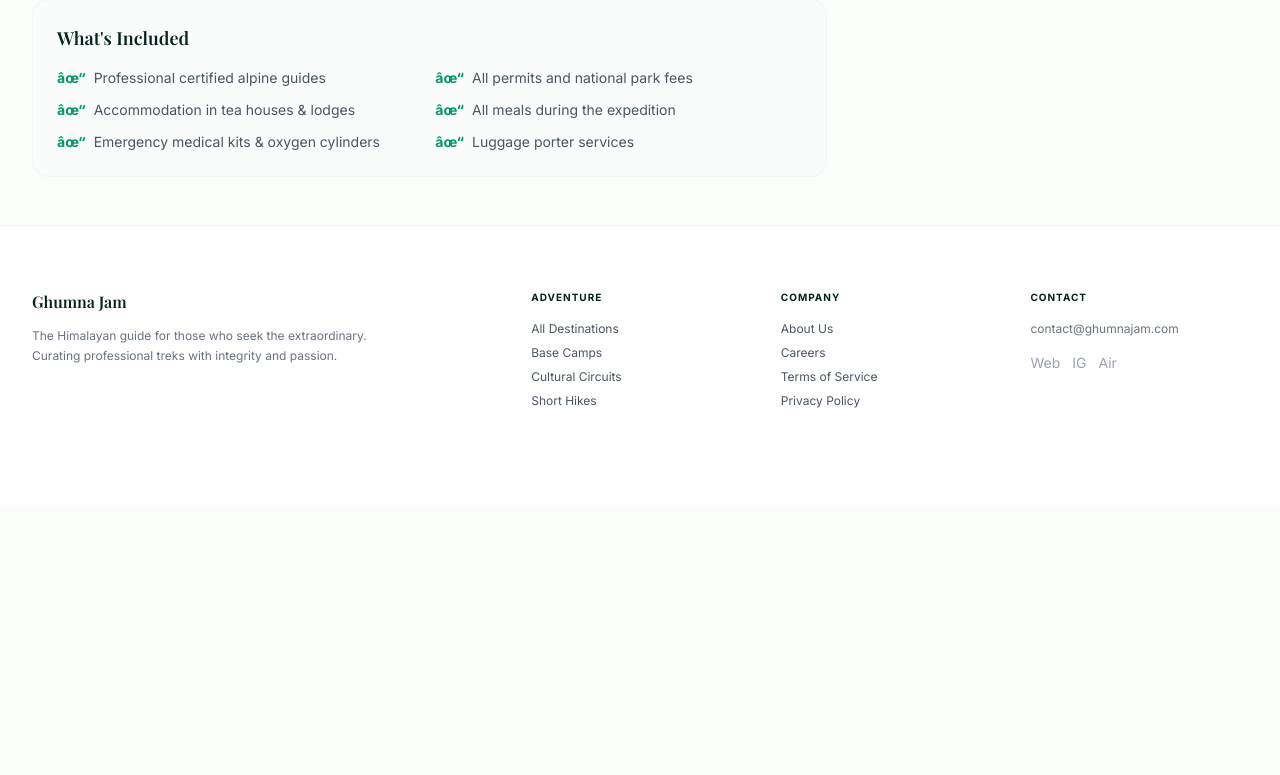
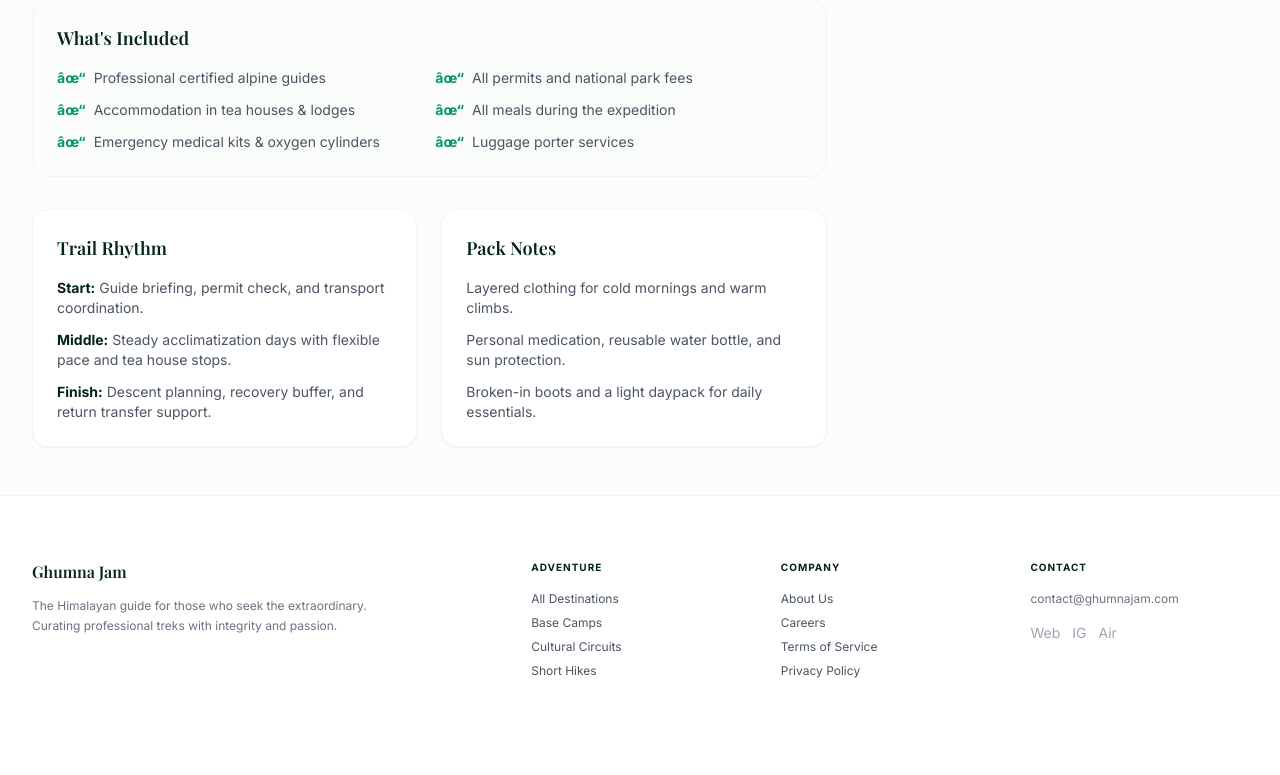
Before and after one commit to 1nzur/Ghumna-Jam, a Flask app: page /destination/1 in a window 1280 px wide. Shown: the part 1057-1832 px from the top of the page. Before the commit the page ends 1465 px from the top, so only its background shows below. Run offline with Flask 3, Linux system fonts and the light colour scheme; data comes from the database, SQL or seed files in the repository; some libraries are stand-ins or nearby versions; some web fonts are replaced.

Commit message:
Enrich destination detail guidance

```diff
--- a/app/templates/destination_detail.html
+++ b/app/templates/destination_detail.html
@@ -90,6 +90,25 @@
                     </li>
                 </ul>
             </div>
+
+            <div class="grid grid-cols-1 md:grid-cols-2 gap-6">
+                <div class="bg-white p-6 rounded-2xl border border-gray-100 shadow-sm">
+                    <h3 class="font-serif text-lg text-brandGreen font-semibold mb-4">Trail Rhythm</h3>
+                    <ol class="space-y-3 text-sm text-gray-600">
+                        <li><strong class="text-brandGreen">Start:</strong> Guide briefing, permit check, and transport coordination.</li>
+                        <li><strong class="text-brandGreen">Middle:</strong> Steady acclimatization days with flexible pace and tea house stops.</li>
+                        <li><strong class="text-brandGreen">Finish:</strong> Descent planning, recovery buffer, and return transfer support.</li>
+                    </ol>
+                </div>
+                <div class="bg-white p-6 rounded-2xl border border-gray-100 shadow-sm">
+                    <h3 class="font-serif text-lg text-brandGreen font-semibold mb-4">Pack Notes</h3>
+                    <ul class="space-y-3 text-sm text-gray-600">
+                        <li>Layered clothing for cold mornings and warm climbs.</li>
+                        <li>Personal medication, reusable water bottle, and sun protection.</li>
+                        <li>Broken-in boots and a light daypack for daily essentials.</li>
+                    </ul>
+                </div>
+            </div>
         </div>
 
         <!-- Right: Booking Form Card (takes 1 col) -->
@@ -114,7 +133,9 @@
                                id="departure_date"
                                name="departure_date"
                                class="w-full bg-gray-50 border border-gray-200 rounded-xl px-4 py-3 text-sm focus:outline-none focus:ring-1 focus:ring-brandGreen"
-                               required>
+                               required
+                               aria-describedby="departure_help">
+                        <p id="departure_help" class="text-[10px] text-gray-400 mt-1">Choose a future date so the guide team can confirm permits.</p>
                     </div>
                 </div>
 
```
